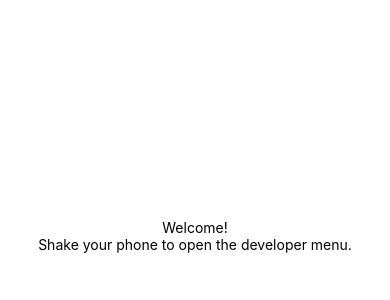
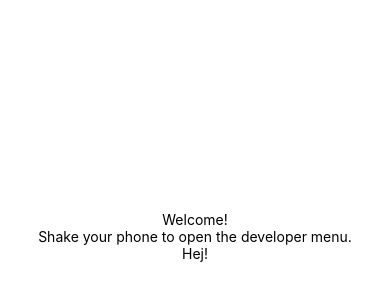
Before and after one commit to TobiasTunedal/Habitapp, a React Native app: screen / in a window 390 px wide. Shown: the part 186-486 px from the top of the page. Built offline with nearby package versions, Linux system fonts and the light colour scheme.

Commit message:
La till en textrad

```diff
--- a/App.js
+++ b/App.js
@@ -7,6 +7,7 @@ export default class App extends React.Component {
       <View style={styles.container}>
         <Text>Welcome!</Text>
         <Text>Shake your phone to open the developer menu.</Text>
+        <Text>Hej!</Text>
       </View>
     );
   }
```
